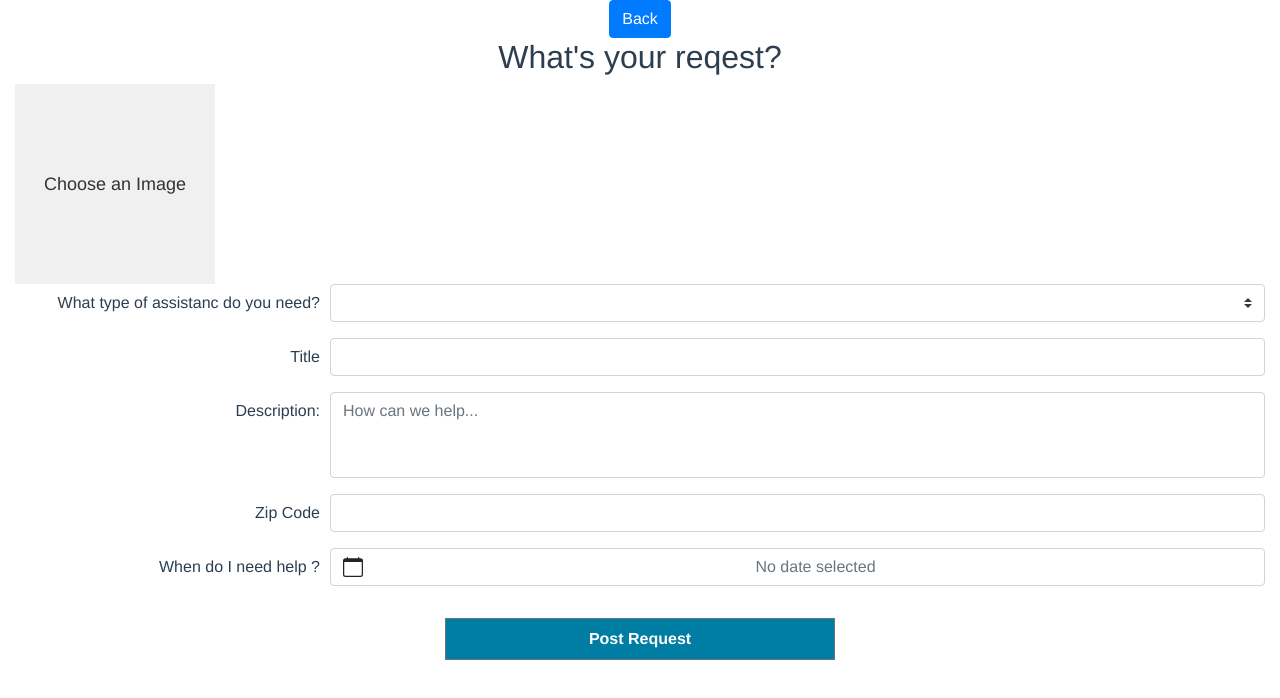
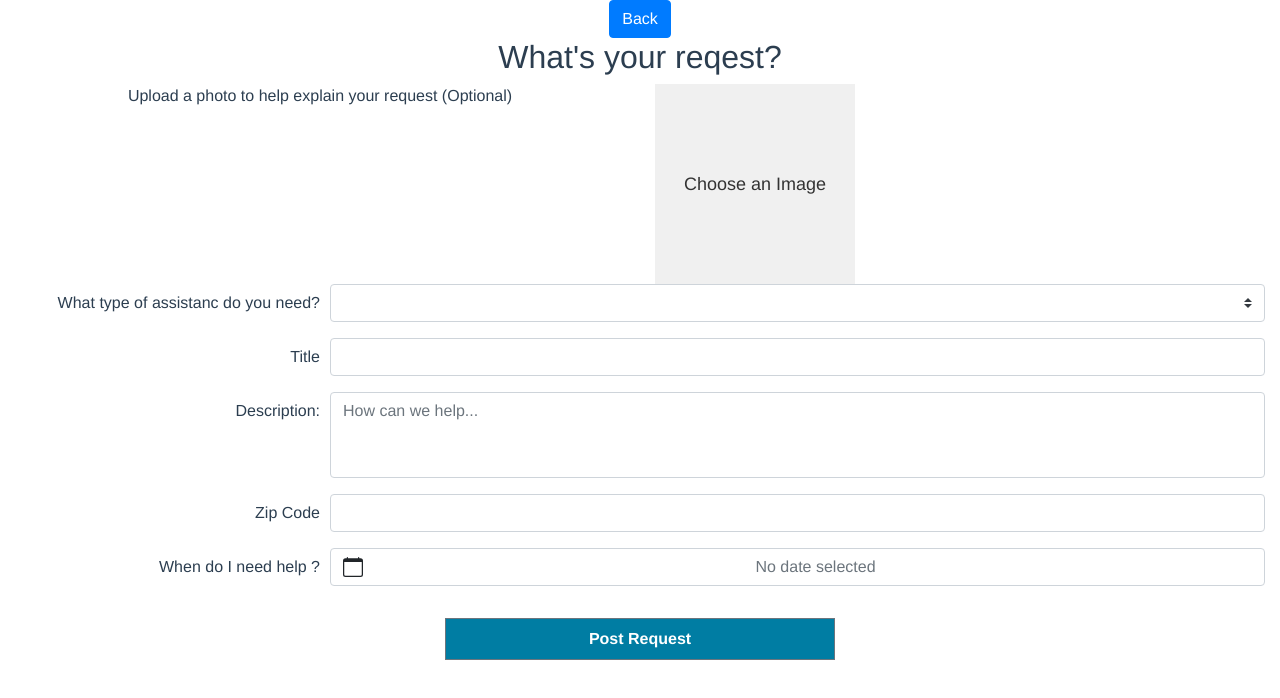
Before and after one commit to jakeomaits/pitt-civic-hackathon, a Vue app in the folder civic-ui/: page /#/HelpForm in a window 1280 px wide. Shown: the top 698 px of the page. Built offline with nearby package versions, Linux system fonts and the light colour scheme.

Commit message:
Help form text

```diff
--- a/civic-ui/src/components/HelpForm.vue
+++ b/civic-ui/src/components/HelpForm.vue
@@ -60,7 +60,11 @@ export default {
     <b-form @submit="onSubmit">
 
 <div class="app">
-    <base-image-input v-model="imageFile"/>
+    <b-row>
+      <b-col><p>Upload a photo to help explain your request (Optional)</p></b-col>
+      <b-col><base-image-input v-model="imageFile"/></b-col>
+    </b-row>
+
   </div>
 
       <b-form-group
```
